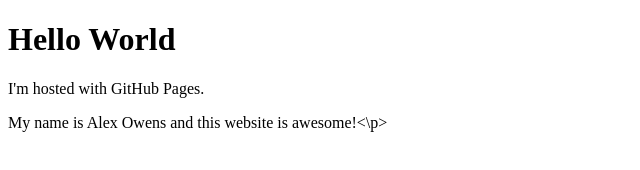
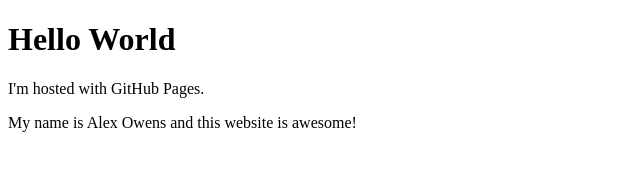
Before and after one commit to Xelasnewo/Xelasnewo.github.io, a plain HTML site: page index.html in a window 1280 px wide. Shown: the full height of the page, 0-640 px from the left. Drawn offline with Linux system fonts and the light colour scheme.

Commit message:
Update index.html

```diff
--- a/index.html
+++ b/index.html
@@ -3,6 +3,6 @@
   <body>
     <h1>Hello World</h1>
     <p>I'm hosted with GitHub Pages.</p>
-    <p>My name is Alex Owens and this website is awesome!<\p>
+    <p>My name is Alex Owens and this website is awesome!</p>
   </body>
 </html>
```
